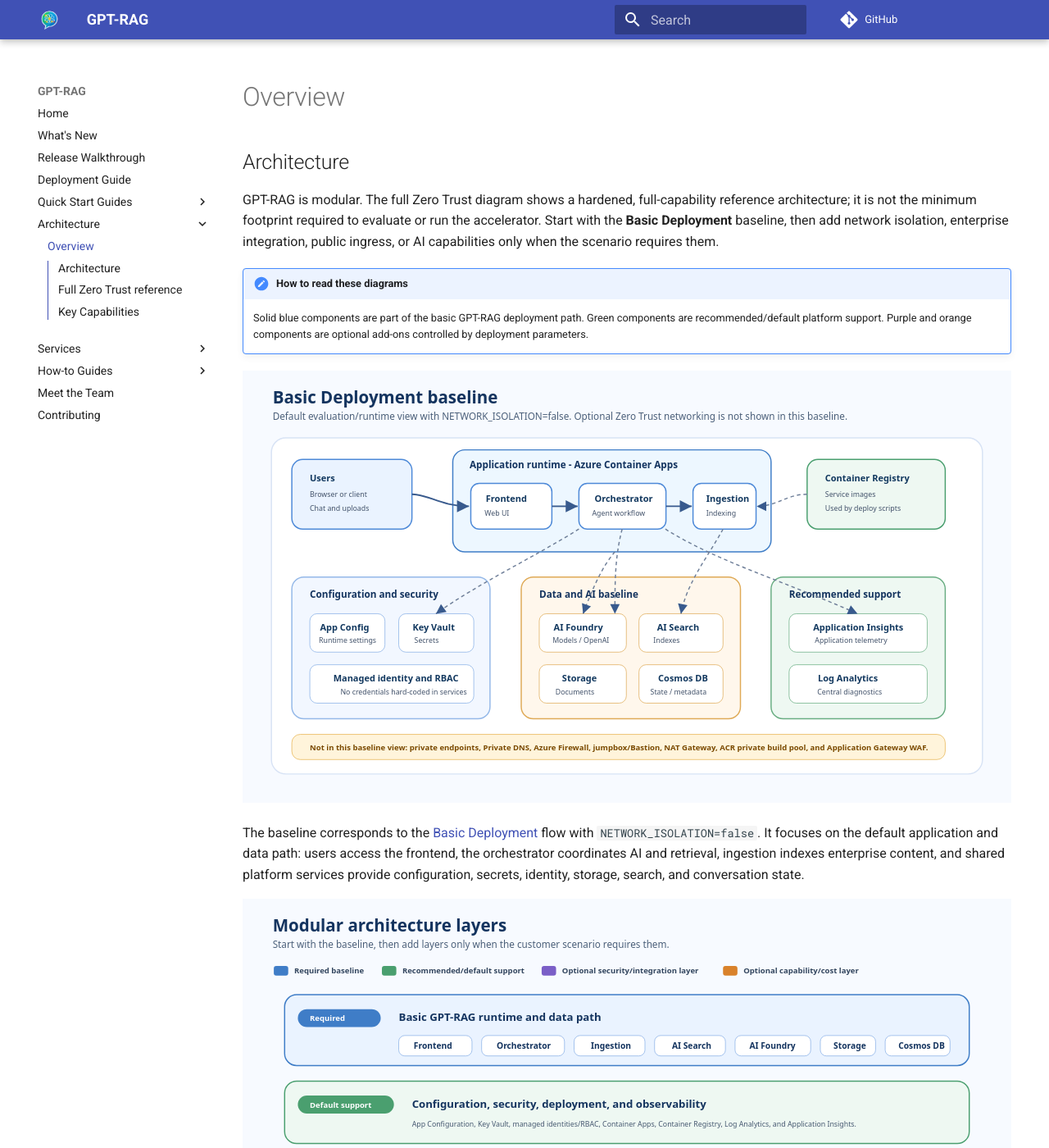
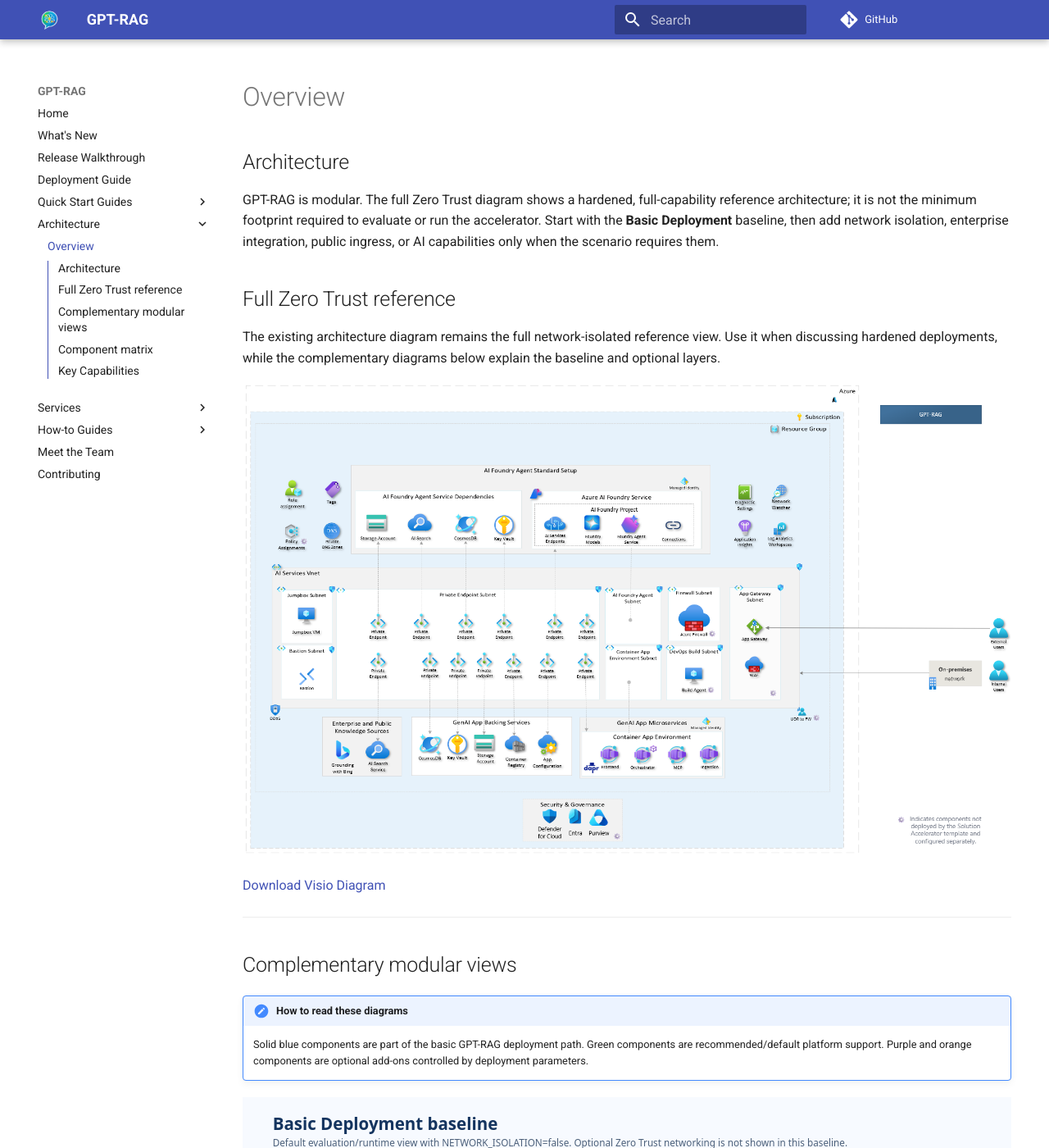
Before and after one commit to Azure/GPT-RAG, an MkDocs documentation site: the page built from docs/architecture.md, in a window 1280 px wide and 1400 px high. Shown: the whole window at 82% size. Built offline with MkDocs 1.6.1 and Material for MkDocs 9.7.7, drawn with Linux system fonts in a browser that asks for light colours; comment, search, counter and statistics services are not loaded; some of the changed text lies outside the part shown.

Commit message:
docs: refine architecture diagram layout

```diff
--- a/docs/architecture.md
+++ b/docs/architecture.md
@@ -1,6 +1,18 @@
 ## Architecture
 
 GPT-RAG is modular. The full Zero Trust diagram shows a hardened, full-capability reference architecture; it is not the minimum footprint required to evaluate or run the accelerator. Start with the **Basic Deployment** baseline, then add network isolation, enterprise integration, public ingress, or AI capabilities only when the scenario requires them.
+
+## Full Zero Trust reference
+
+The existing architecture diagram remains the full network-isolated reference view. Use it when discussing hardened deployments, while the complementary diagrams below explain the baseline and optional layers.
+
+![Zero Trust Architecture](media/architecture_zero_trust.png)
+
+[Download Visio Diagram](media/GPT-RAG.vsdx)
+
+---
+
+## Complementary modular views
 
 !!! note "How to read these diagrams"
     Solid blue components are part of the basic GPT-RAG deployment path. Green components are recommended/default platform support. Purple and orange components are optional add-ons controlled by deployment parameters.
@@ -10,6 +22,8 @@
 The baseline corresponds to the [Basic Deployment](deploy.md#basic-deployment) flow with `NETWORK_ISOLATION=false`. It focuses on the default application and data path: users access the frontend, the orchestrator coordinates AI and retrieval, ingestion indexes enterprise content, and shared platform services provide configuration, secrets, identity, storage, search, and conversation state.
 
 ![Modular architecture layers](media/architecture_modular_layers.svg)
+
+## Component matrix
 
 | Layer | Posture | Controlled by | Include when |
 | --- | --- | --- | --- |
@@ -24,14 +38,6 @@
 | Existing platform / AI Landing Zone integration | Optional enterprise integration | `DEPLOYMENT_MODE=ailz-integrated`, `USE_EXISTING_VNET`, `EXISTING_*_RESOURCE_ID`, `HUB_INTEGRATION_*` | Reusing central network, DNS, observability, Bastion, NAT, or hub-spoke resources. |
 | Scenario capabilities | Optional feature add-ons | `DEPLOY_SPEECH_SERVICE`, `DEPLOY_GROUNDING_WITH_BING`, `ENABLE_AGENTIC_RETRIEVAL`, `DEPLOY_POSTGRES`, `DEPLOY_MCP` | Enabling voice, Bing grounding, agentic retrieval, NL2SQL/PostgreSQL, or MCP/tool-hosting scenarios. |
 
-## Full Zero Trust reference
-
-The following diagram is the full network-isolated reference view. Use it when discussing hardened deployments, not as the default minimum deployment.
-
-![Zero Trust Architecture](media/architecture_zero_trust.png)
-
-[Download Visio Diagram](media/GPT-RAG.vsdx)
-
 ## Key Capabilities
 
 - **Enterprise-Grade Security**
```
Also changed, not shown: docs/index.md (+4 -2 lines), docs/media/architecture_modular_layers.svg.
